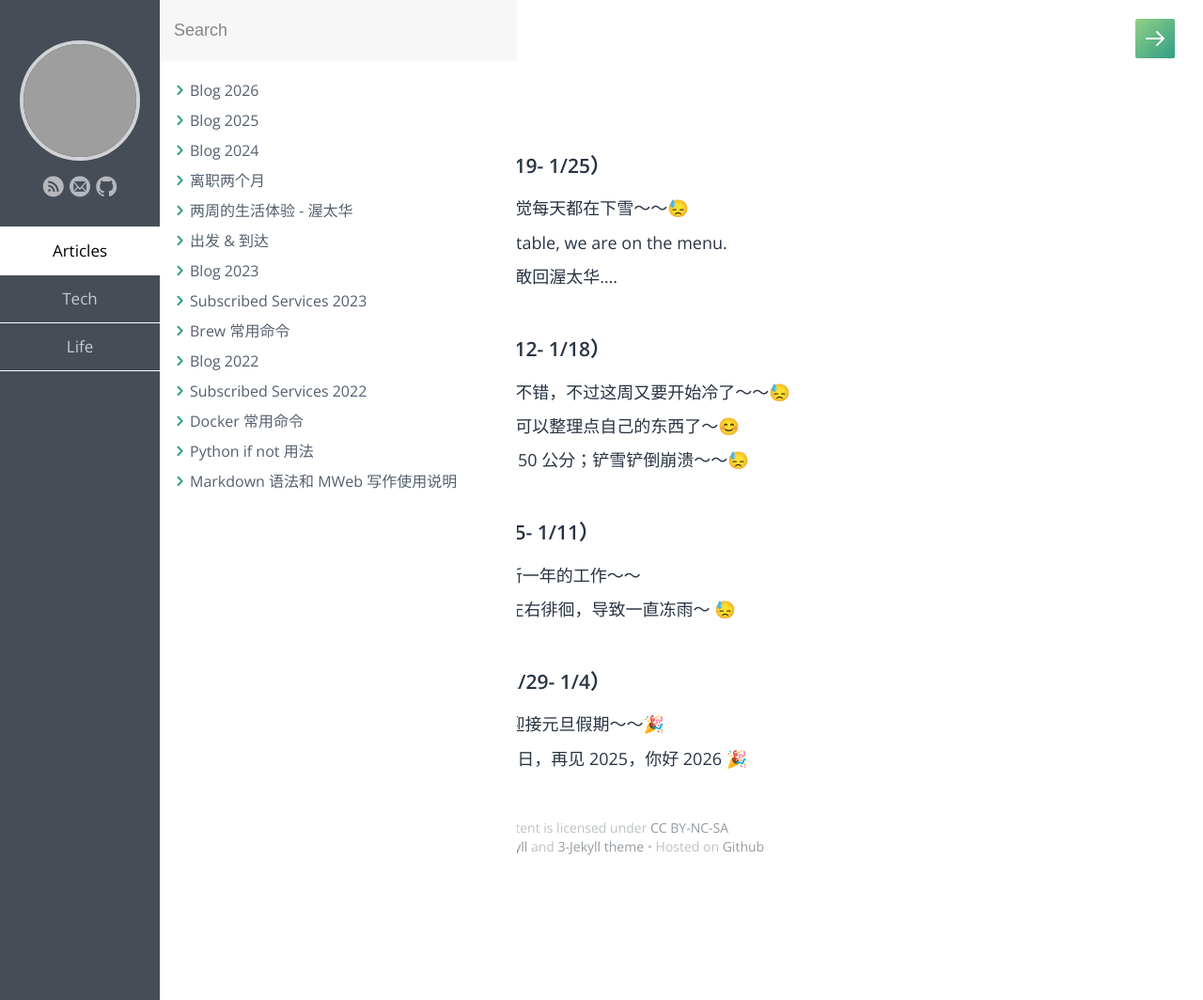
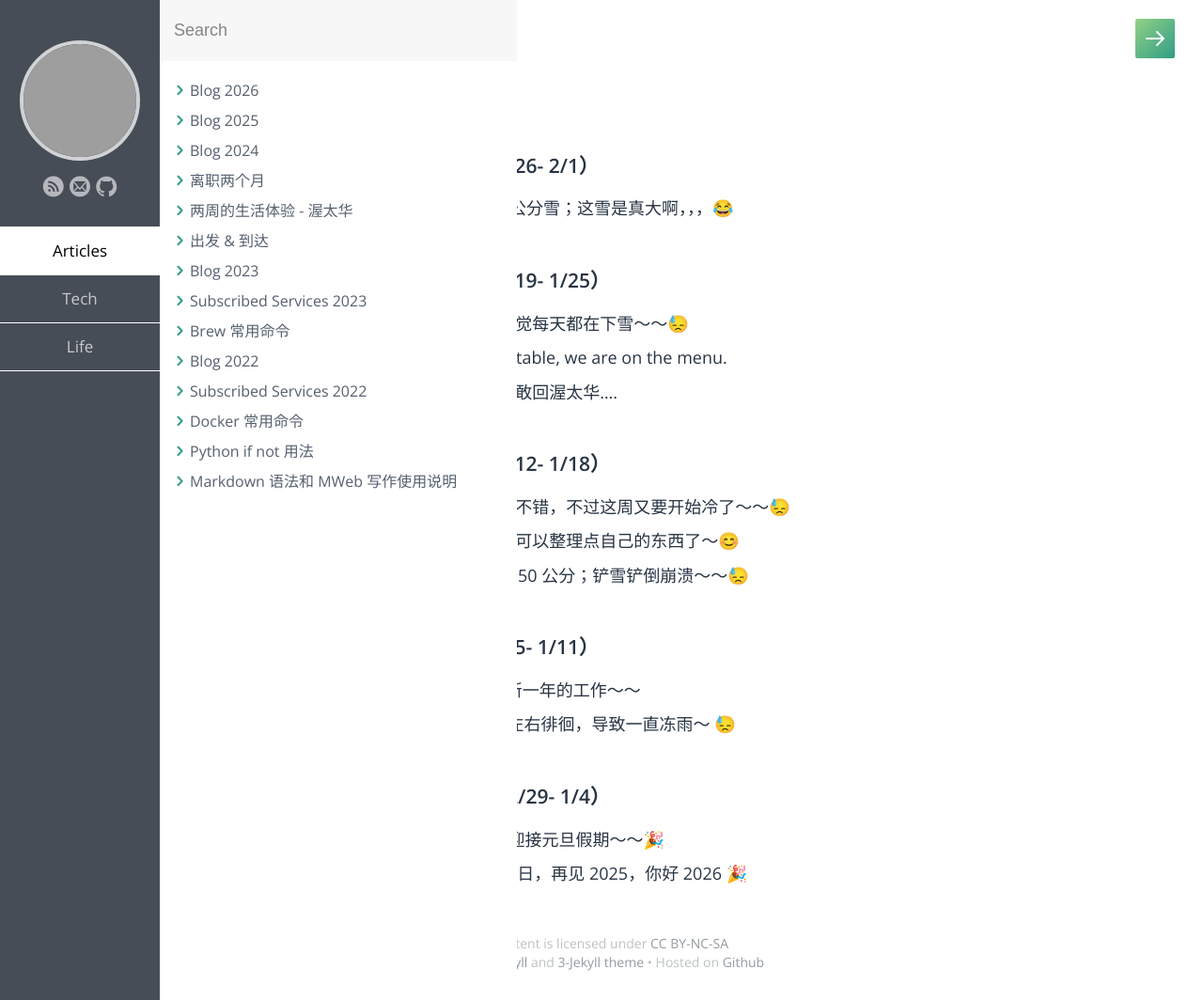
Before and after one commit to samxupeiran/samxupeiran.github.io, a Jekyll site: the page built from _posts/life/2025-12-29-my-blog.md, in a window 1280 px wide. Shown: the whole page at 94% size. Built offline with Jekyll 4.4.1, drawn with Linux system fonts in a browser that asks for light colours; some web fonts are replaced; grey boxes are pictures that could not be loaded.

Commit message:
feat: add weekly blog 1/26

```diff
--- a/_posts/life/2025-12-29-my-blog.md
+++ b/_posts/life/2025-12-29-my-blog.md
@@ -5,6 +5,9 @@ category: Life
 tags: Blog
 ---
 
+
+- ### 2026 年 1 月 第 5 周（1/26- 2/1）
+     - 1/26 周日又下了得有 30 公分雪；这雪是真大啊，，，😂
 
 - ### 2026 年 1 月 第 4 周（1/19- 1/25）
      - 1/19 今年雪是真多啊，感觉每天都在下雪～～😓
```
